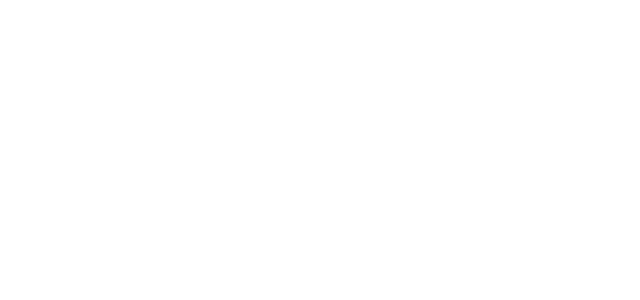
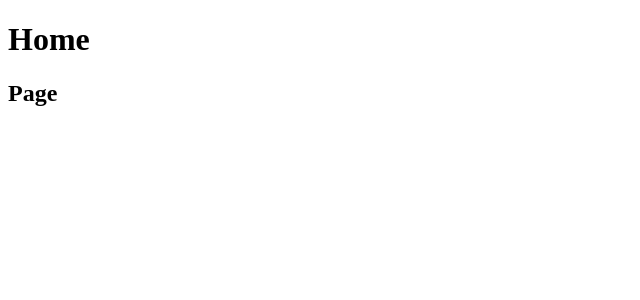
Before and after one commit to williamroberttv/shopredux, a JavaScript app: page / in a window 1280 px wide. Shown: the top 300 px of the page, without its empty margins (0-640 px from the left). Built offline with nearby package versions, Linux system fonts and the light colour scheme; the HTML template or start-up script is replaced by a standard one.

Commit message:
feat: add routes and Home/Cart pages

```diff
--- a/package.json
+++ b/package.json
@@ -8,6 +8,7 @@
     "@testing-library/user-event": "^12.1.10",
     "react": "^17.0.2",
     "react-dom": "^17.0.2",
+    "react-router-dom": "^5.3.0",
     "react-scripts": "4.0.3",
     "web-vitals": "^1.0.1"
   },
--- a/prettier.config.js
+++ b/prettier.config.js
@@ -3,5 +3,5 @@
   singleQuote: true,
   arrowParens: 'avoid',
   trailingComma: 'none',
-  endOfLine: 'auto',
+  endOfLine: 'auto'
 };
--- a/src/App.js
+++ b/src/App.js
@@ -1,5 +1,7 @@
+import { Routes } from './routes';
+
 function App() {
-  return <div />;
+  return <Routes />;
 }
 
 export default App;
--- /dev/null
+++ b/src/pages/Cart/index.js
@@ -0,0 +1,3 @@
+export function Cart() {
+  return <div />;
+}
--- a/src/pages/Home/index.js
+++ b/src/pages/Home/index.js
@@ -1,5 +1,8 @@
-function Home() {
-  return <div />;
+export function Home() {
+  return (
+    <div>
+      <h1>Home</h1>
+      <h2>Page</h2>
+    </div>
+  );
 }
-
-export default Home;
--- /dev/null
+++ b/src/routes.js
@@ -0,0 +1,15 @@
+import { BrowserRouter, Switch, Route } from 'react-router-dom';
+
+import { Cart } from './pages/Cart';
+import { Home } from './pages/Home';
+
+export function Routes() {
+  return (
+    <BrowserRouter>
+      <Switch Switch>
+        <Route component={Home} path="/" exact />
+        <Route component={Cart} path="/cart" />
+      </Switch>
+    </BrowserRouter>
+  );
+}
```
Also changed, not shown: .eslintrc.json, 1 other file (tests, documents, lock files or other folders).
